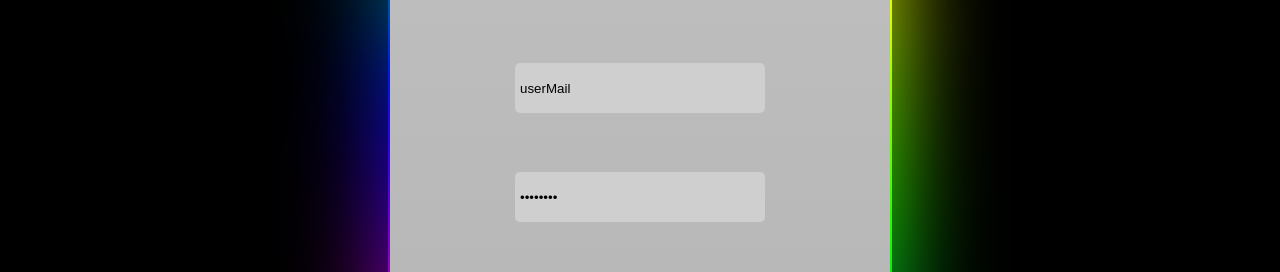
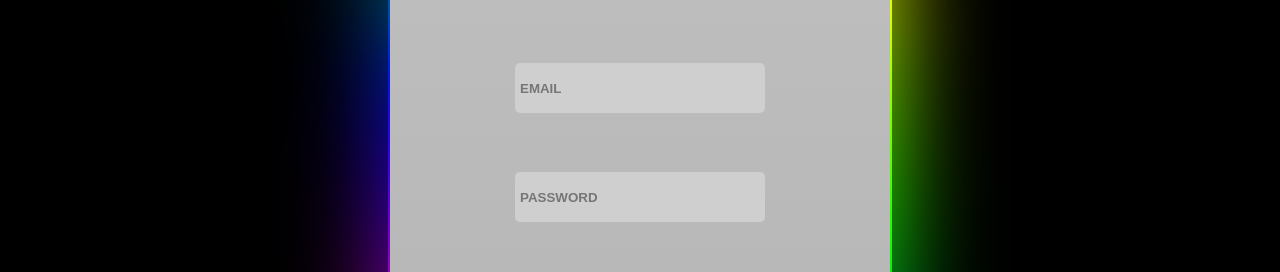
Before and after one commit to santoshswansi/version-24-frontend, a React (Vite) app: page /login in a window 1280 px wide. Shown: the part 181-453 px from the top of the page. Built offline with nearby package versions, Linux system fonts and the light colour scheme.

Commit message:
login register about done

```diff
--- a/src/components/Login.jsx
+++ b/src/components/Login.jsx
@@ -1,6 +1,6 @@
 import React, { useState } from "react";
 import axios from "axios";
-import versionLogo from "/version.svg";
+import versionLogo from "/version2.svg";
 import themeLogo from "/geniusynth-2.svg";
 import "./Login.css";
 const Login = () => {
@@ -8,7 +8,19 @@ const Login = () => {
   const [userPass, setUserPass] = useState("");
   function handleSubmit(e) {
     e.preventDefault();
-    axios.post("http://localhost:5000/login", {});
+    console.log(userMail, userPass);
+    const data = {
+      username: userMail,
+      password: userPass,
+    };
+    setUserMail("");
+    setUserPass("");
+    axios
+      .post("http://localhost:5000/login", {
+        data,
+      })
+      .then((response) => console.log(response.data))
+      .catch((err) => console.log(err));
   }
 
   return (
@@ -28,7 +40,7 @@ const Login = () => {
           <input
             type="email"
             id="email"
-            value="userMail"
+            name="username"
             placeholder="EMAIL"
             required
             onChange={(e) => setUserMail(e.target.value)}
@@ -36,7 +48,7 @@ const Login = () => {
           <input
             type="password"
             id="password"
-            value="userPass"
+            name="password"
             required
             placeholder="PASSWORD"
             onChange={(e) => setUserPass(e.target.value)}
```
Also changed, not shown: public/version2.svg (added).
